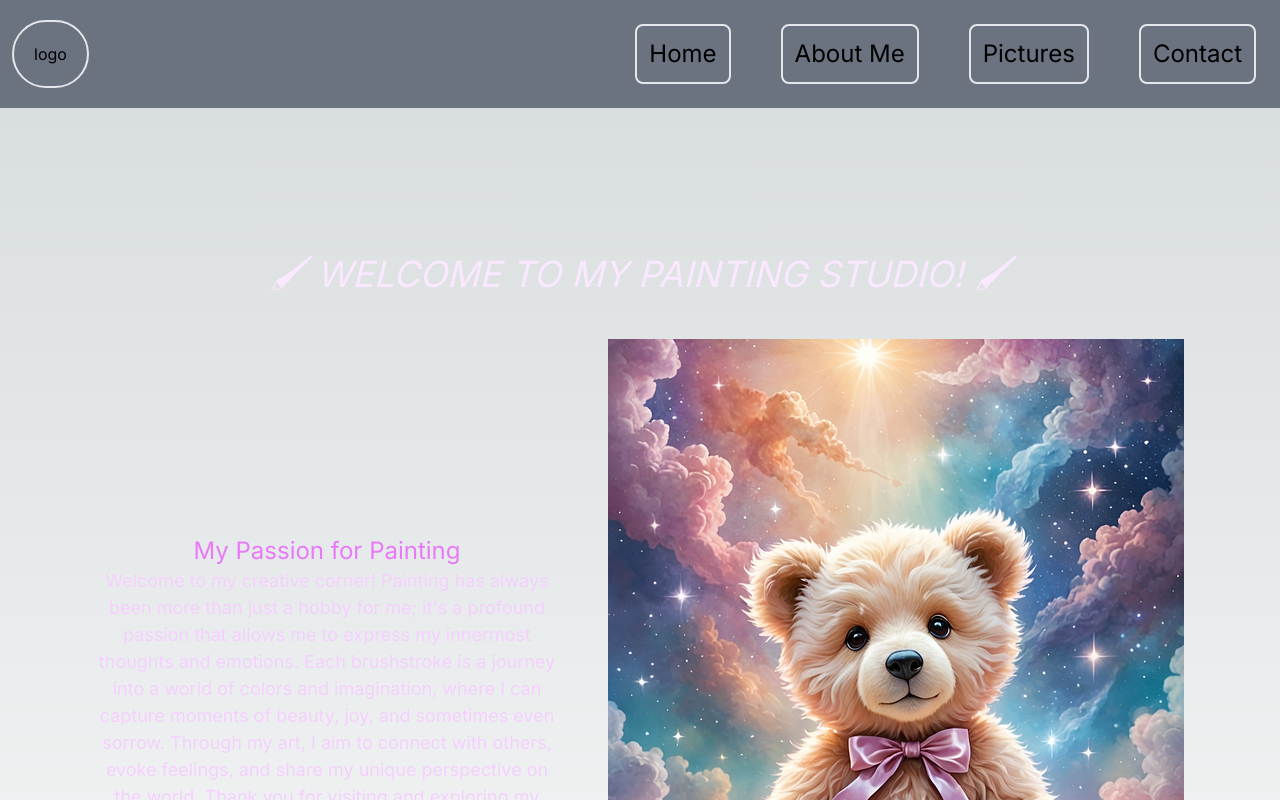
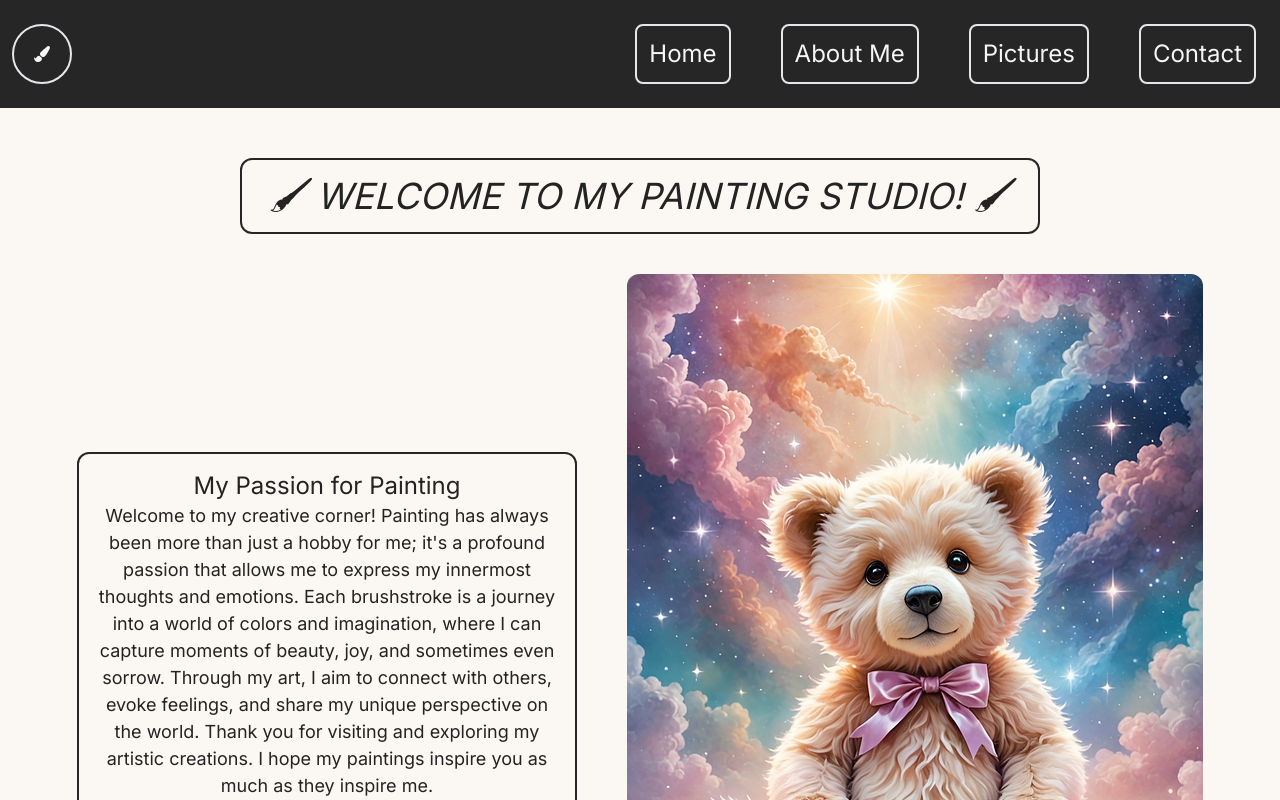
Before and after one commit to markopersonally/shop, a Next.js app: page / in a window 1280 px wide. Shown: the top 800 px of the page. Built offline with nearby package versions, Linux system fonts and the light colour scheme.

Commit message:
next steps

```diff
--- a/app/globals.css
+++ b/app/globals.css
@@ -17,13 +17,8 @@
 }
 
 body {
-  color: rgb(var(--foreground-rgb));
-  background: linear-gradient(
-      to bottom,
-      transparent,
-      rgb(var(--background-end-rgb))
-    )
-    rgb(var(--background-start-rgb));
+  color: #232323;
+  background-color: #fbf8f3;
 }
 
 @layer utilities {
--- a/app/page.tsx
+++ b/app/page.tsx
@@ -3,17 +3,18 @@ import homeImg from "@/images/teddy-ai.jpg";
 import Section from "@/components/section";
 
 export default function Home() {
+  const mainStyled = "my-[50px] flex flex-col gap-10";
   const h1Classes =
-    "text-center fz-[32px] text-4xl italic uppercase text-fuchsia-100";
-  const divContainer =
-    "mt-[45px] w-full flex items-center gap-[50px] justify-around";
-  const divParagraph = "flex flex-col items-center text-center w-[500px]";
-  const h2Classes = "text-2xl text-fuchsia-400";
-  const pClasses = "text-lg text-fuchsia-200 leading-normal";
+    "m-auto w-[800px] p-4 text-center fz-[32px] text-4xl italic uppercase border-2 border-neutral-800 rounded-xl";
+  const divContainer = "w-full flex items-center gap-[50px] justify-center";
+  const divParagraph =
+    "w-[500px] p-4 flex flex-col items-center text-center border-2 border-neutral-800 rounded-xl";
+  const h2Classes = "text-2xl";
+  const pClasses = "text-lg leading-normal";
+  const imageStyled = "rounded-xl";
 
   return (
-    <main className="flex min-h-screen flex-col items-center justify-between p-24 bg-red">
-      <Section>
+    <main className={mainStyled}>
       <h1 className={h1Classes}>🖌 welcome to my painting studio! 🖌</h1>
       <div className={divContainer}>
         <div className={divParagraph}>
@@ -22,17 +23,16 @@ export default function Home() {
             Welcome to my creative corner! Painting has always been more than
             just a hobby for me; it's a profound passion that allows me to
             express my innermost thoughts and emotions. Each brushstroke is a
-              journey into a world of colors and imagination, where I can
-              capture moments of beauty, joy, and sometimes even sorrow. Through
-              my art, I aim to connect with others, evoke feelings, and share my
-              unique perspective on the world. Thank you for visiting and
-              exploring my artistic creations. I hope my paintings inspire you
-              as much as they inspire me.
+            journey into a world of colors and imagination, where I can capture
+            moments of beauty, joy, and sometimes even sorrow. Through my art, I
+            aim to connect with others, evoke feelings, and share my unique
+            perspective on the world. Thank you for visiting and exploring my
+            artistic creations. I hope my paintings inspire you as much as they
+            inspire me.
           </p>
         </div>
-          <Image src={homeImg} alt="teddy-ai" />
+        <Image className={imageStyled} src={homeImg} alt="teddy-ai" />
       </div>
-      </Section>
     </main>
   );
 }
--- a/app/pictures/page.jsx
+++ b/app/pictures/page.jsx
@@ -1,14 +1,19 @@
 import Section from "@/components/section.jsx";
 import PICTURE_DATA from "./data.ts";
 import Image from "next/image";
+import { IoMdAdd } from "react-icons/io";
 
 export default function SectionPictures() {
-  const h1Styled = "mt-[50px] text-4xl text-center italic text-fuchsia-200";
+  const h1Styled = "mt-[50px] text-4xl text-center italic";
   const divWrapper =
-    "p-[50px] flex flex-wrap gap-[50px] justify-center items-center";
+    "p-[50px] flex flex-wrap gap-[50px] justify-center items-center ";
   const divPicture =
-    "w-[250px] h-[250px] flex flex-col items-center gap-[15px] border-2 border-red-200";
-  const imgStyled = "w-full h-full";
+    "p-[20px] w-[250px] h-max flex flex-col items-center gap-[15px] border-2 border-neutral-900 bg-neutral-300 rounded-xl drop-shadow-xl";
+  const imgStyled = "border-[15px] border-neutral-950";
+  const divDescription =
+    "p-[5px] w-full flex justify-between items-center uppercase text-center font-bold ";
+  const priceStyled = "text-red-400 italic";
+  const buttonAddStyled = "p-2 text-2xl text-neutral-100 bg-neutral-800 rounded-full hover:bg-neutral-500";
 
   return (
     <Section>
@@ -21,8 +26,15 @@ export default function SectionPictures() {
               src={picture.img}
               alt={picture.title}
             />
-            <h3>{picture.title}</h3>
-            <h3>{picture.price}</h3>
+            <div className={divDescription}>
+              <div>
+                <h3>: {picture.title}</h3>
+                <h3 className={priceStyled}>P: {picture.price}</h3>
+              </div>
+              <button className={buttonAddStyled}>
+                <IoMdAdd />
+              </button>
+            </div>
           </div>
         ))}
       </div>
--- a/components/footer_.jsx
+++ b/components/footer_.jsx
@@ -1,5 +1,5 @@
 export default function Footer() {
-  const footerStyled = "p-5 bg-gray-500 flex gap-[20px] justify-around";
+  const footerStyled = "p-5 bg-neutral-800 text-neutral-100 flex gap-[20px] justify-around";
 
   return (
     <footer className={footerStyled}>
--- a/components/header.jsx
+++ b/components/header.jsx
@@ -1,15 +1,19 @@
 import Link from "next/link";
+import { FaPaintBrush } from "react-icons/fa";
 
 export default function Header() {
-  const navClasses = "p-3 flex items-center justify-between bg-gray-500";
+  const navClasses =
+    "p-3 flex items-center justify-between bg-neutral-800 text-neutral-100";
   const ulClasses = "flex gap-[50px] text-2xl p-3";
-  const linkClasses = "border-2 p-3 rounded-lg hover:bg-red-300";
-  const logoClasses = "border-2 p-5 rounded-full";
+  const linkClasses = " border-2 p-3 rounded-lg hover:bg-neutral-600";
+  const logoClasses = "border-2 p-5 rounded-full cursor";
 
   return (
     <header>
       <nav className={navClasses}>
-        <div className={logoClasses}>logo</div>
+        <Link href="/" className={logoClasses}>
+          <FaPaintBrush />
+        </Link>
         <ul className={ulClasses}>
           <Link className={linkClasses} href="/">
             Home
```
Also changed, not shown: package.json (+5 -4 lines), images/logo.jpg (added), 1 other file (tests, documents, lock files or other folders). Lines whose indentation alone changed are shown as unchanged.
